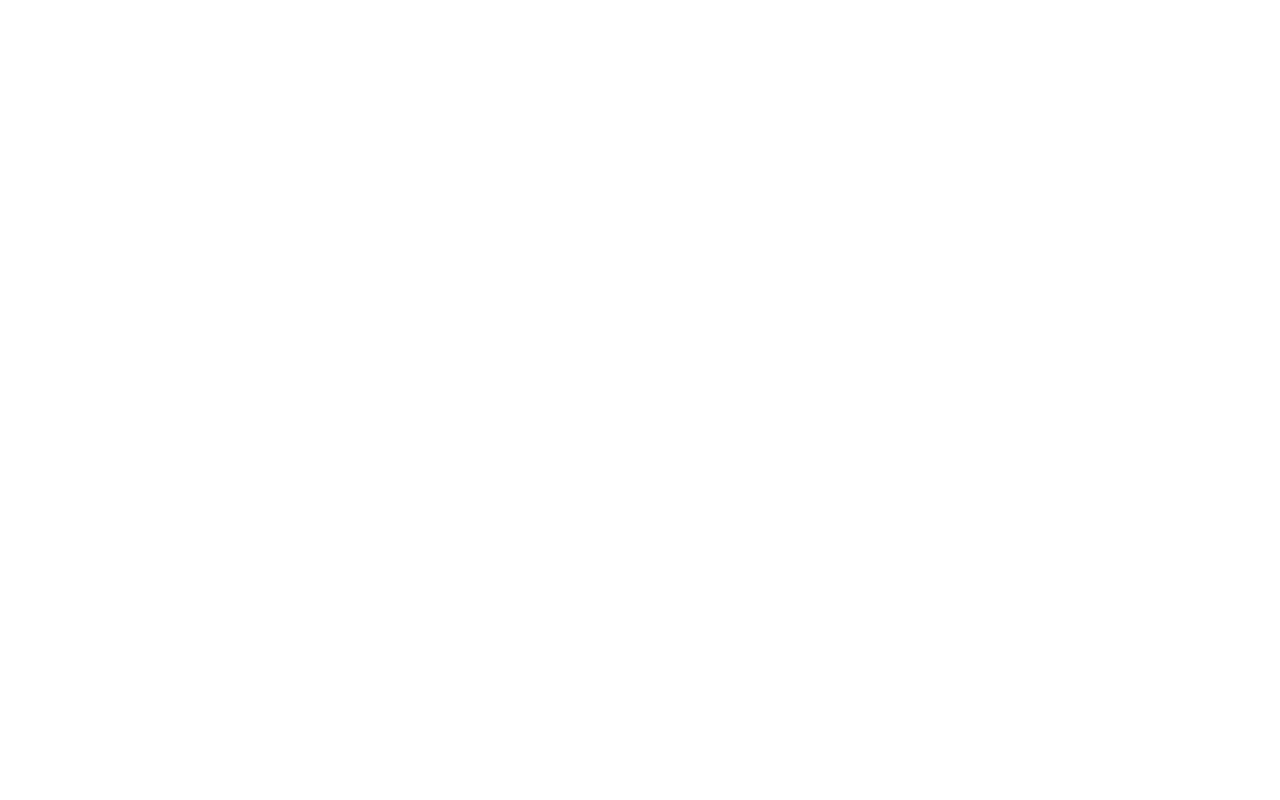
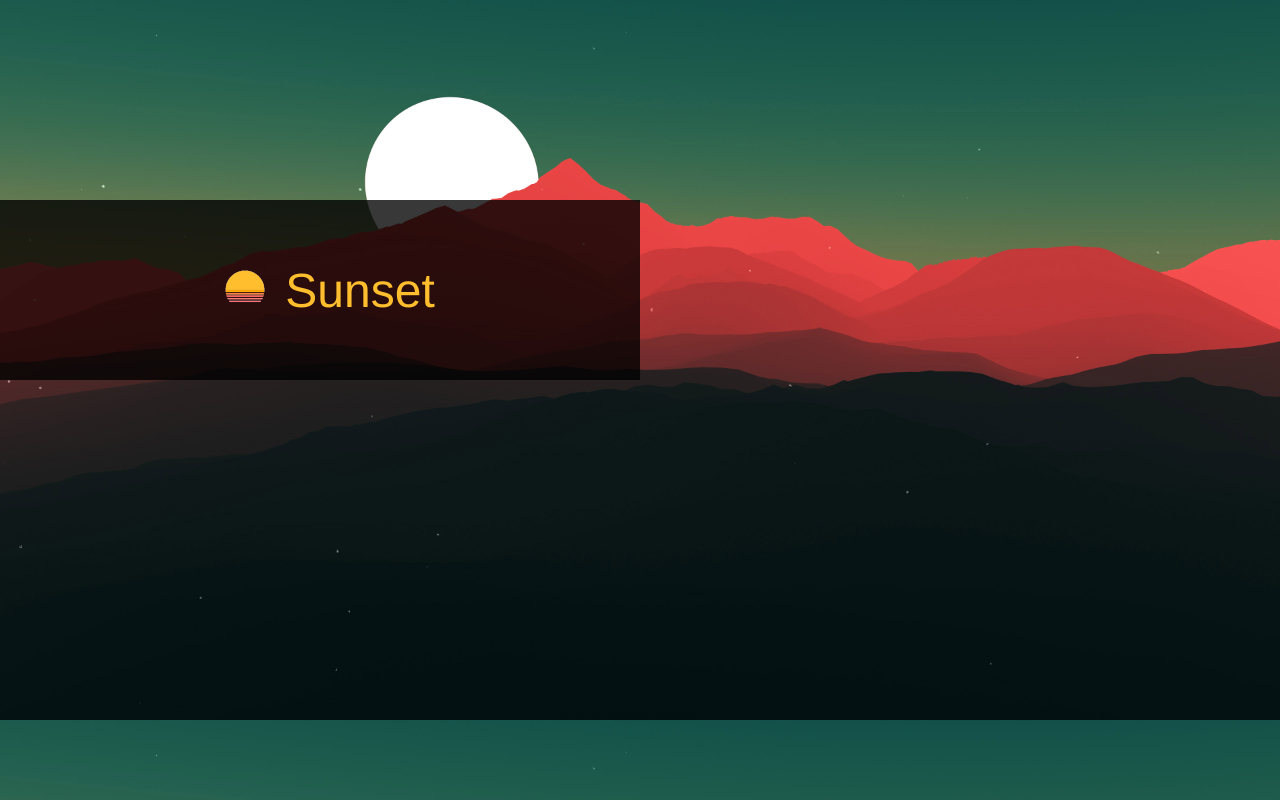
Before and after one commit to BigFatDuck1/simple-html-sign-up-form, a plain HTML site: page index.html in a window 1280 px wide. Drawn offline with Linux system fonts and the light colour scheme; a web font is replaced by a local one.

Commit message:
Sidebar completed

```diff
--- a/index.html
+++ b/index.html
@@ -8,5 +8,12 @@
 </head>
 <body>
 
+    <div class="big_container">
+        <div class="left_sidebar">
+            <img class="logo" src="sunset.png" alt="Sunset Logo">
+            <div class="logo_text">Sunset</div>
+        </div>
+    </div>
+
 </body>
 </html>
--- a/styles.css
+++ b/styles.css
@@ -0,0 +1,43 @@
+
+@import url('https://fonts.googleapis.com/css2?family=Gabarito:wght@400;600&display=swap');
+
+* {
+    margin: 0px;
+    font-family: "Gabarito", Helvetica, sans-serif;
+}
+
+body {
+    background-color: grey;
+    /* Source: https://www.hongkiat.com/blog/beautiful-minimalist-desktop-wallpapers/ */
+    background-image: url("wallpaper2.jpg");
+    /* background-size: contain; */
+    background-size: cover;
+}
+
+.big_container {
+    display: flex;
+
+}
+
+.left_sidebar {
+    display: flex;
+    flex-direction: row;
+    background-color: rgba(0, 0, 0, 0.782);
+    justify-content: center;
+    align-items: center;
+    width: max(50vw, 100px);
+    margin-top: 25vh;
+    padding-top: 50px;
+    padding-bottom: 50px;
+}
+
+.logo {
+    width: auto;
+    height: 5rem;
+
+}
+
+.logo_text {
+    font-size: 3rem;
+    color: #FFBE2D;
+}
```
Also changed, not shown: sunset.png (added), wallpaper.jpg (added), wallpaper2.jpg (added).
